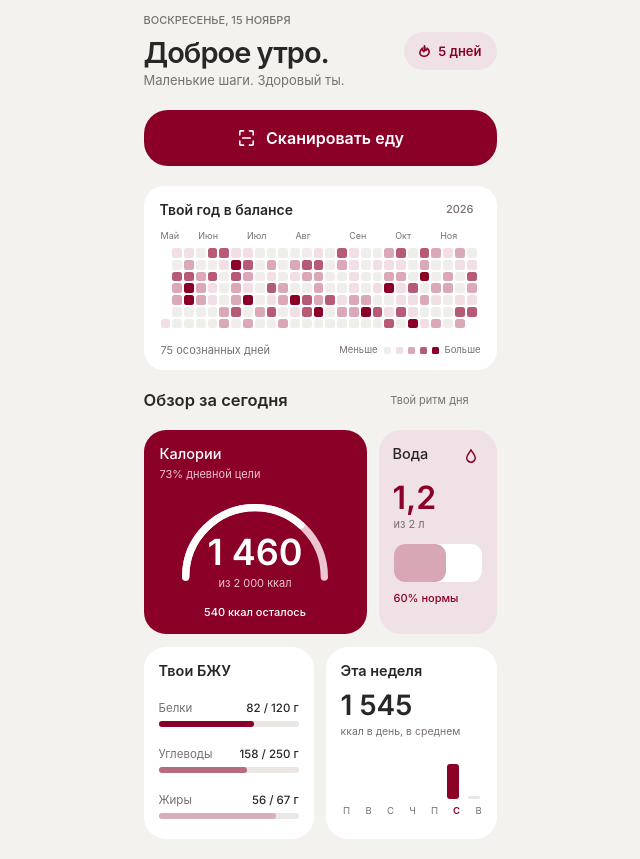
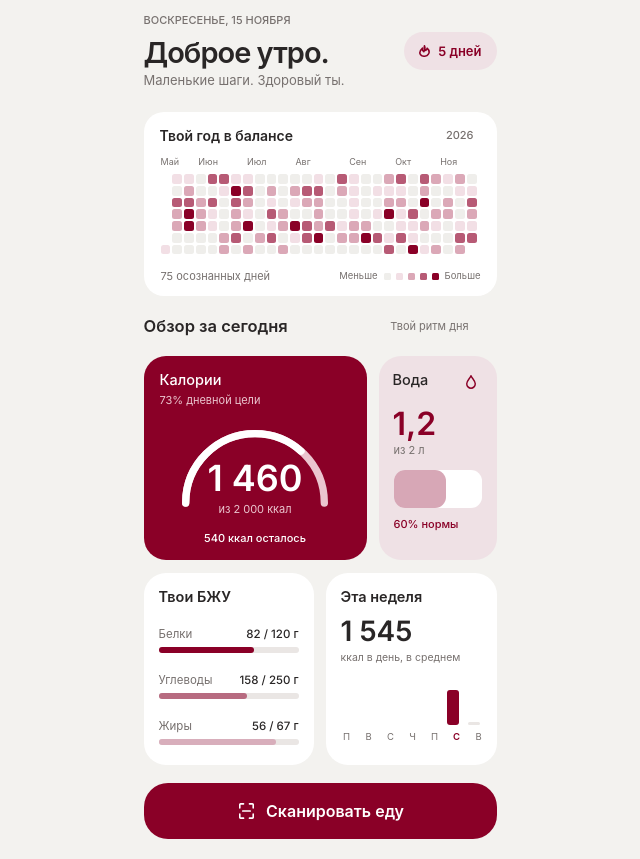
Before and after one commit to PavlovIvan1/ProCal, a Next.js app: page / in a window 1280 px wide. Shown: the whole page, without its empty margins (320-960 px from the left). Built offline with nearby package versions, Linux system fonts and the light colour scheme; a web font is replaced by a local one.

Commit message:
home: move scan button back to the bottom of the page

```diff
--- a/src/App.tsx
+++ b/src/App.tsx
@@ -191,10 +191,6 @@ function HomePage({ onScan }: { onScan(): void }) {
   return (
     <main className="content">
       <Greeting streak={Math.max(1, streak)} />
-      <button className="scan" onClick={onScan}>
-        <FigIcon src={scanFrame.src} w={21} group="12.5%" img="-5.96%" />
-        Сканировать еду
-      </button>
       <YearCard months={months} />
       <div className="ovh">
         <h2>Обзор за сегодня</h2>
@@ -208,6 +204,10 @@ function HomePage({ onScan }: { onScan(): void }) {
         <MacrosCard />
         <WeekCard />
       </div>
+      <button className="scan" onClick={onScan}>
+        <FigIcon src={scanFrame.src} w={21} group="12.5%" img="-5.96%" />
+        Сканировать еду
+      </button>
     </main>
   );
 }
```
